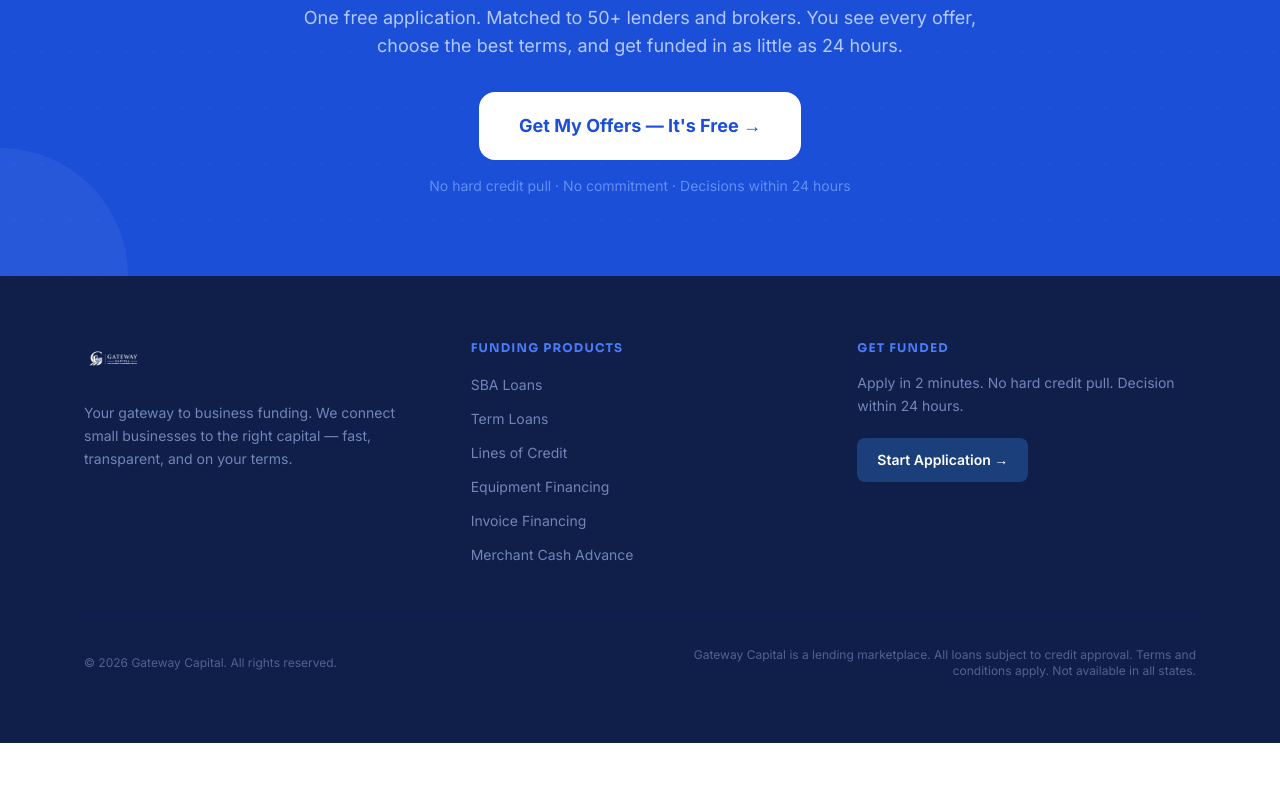
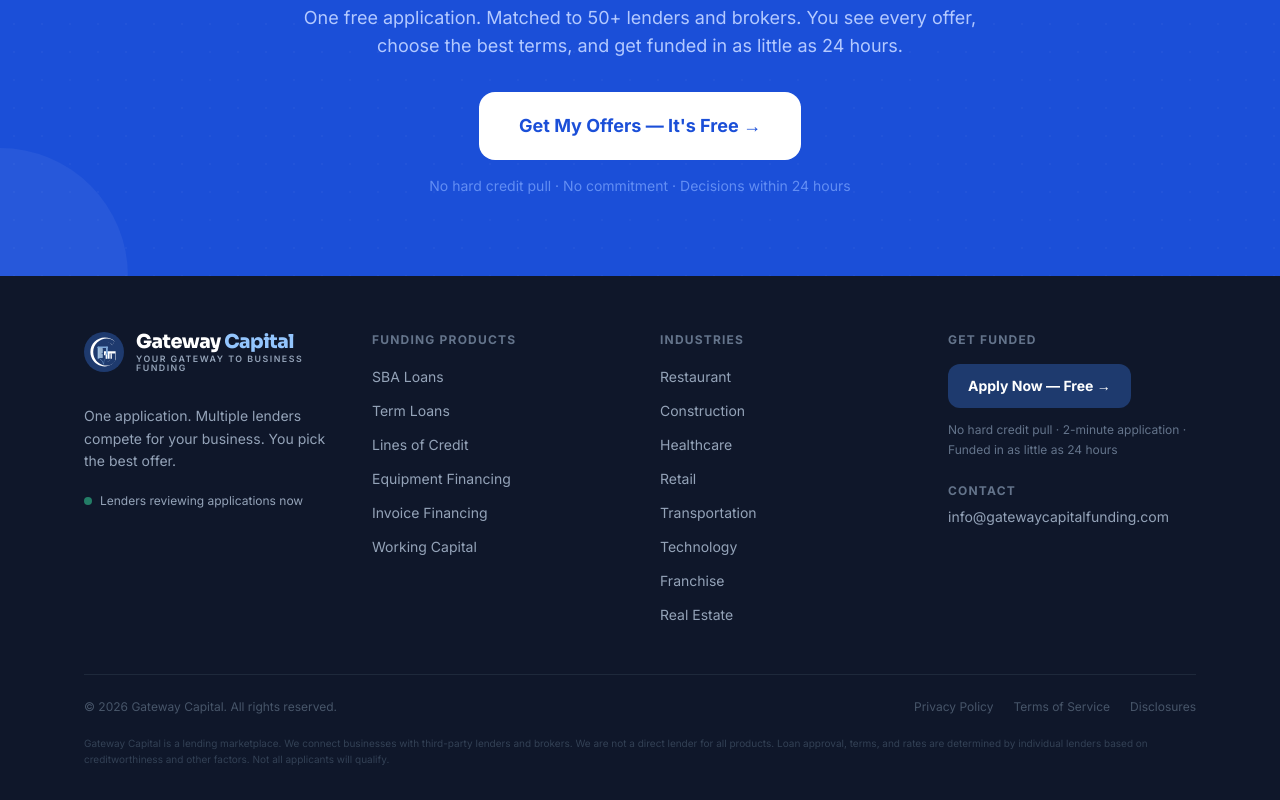
Before and after one commit to bigthinkcapital/gatewaycapital-site, a Next.js app: page / in a window 1280 px wide. Shown: the part 5229-6029 px from the top of the page. Before the commit the page ends 5972 px from the top, so only its background shows below. Built offline with nearby package versions, Linux system fonts and the light colour scheme.

Commit message:
feat: Footer uses shared LogoHorizontal dark variant

```diff
--- a/src/components/Footer.tsx
+++ b/src/components/Footer.tsx
@@ -1,63 +1,116 @@
 import Link from 'next/link'
+import { LogoHorizontal } from '@/components/GatewayLogo'
+
+const SERVICES = [
+  { name: 'SBA Loans', slug: 'sba-loans' },
+  { name: 'Term Loans', slug: 'term-loans' },
+  { name: 'Lines of Credit', slug: 'lines-of-credit' },
+  { name: 'Equipment Financing', slug: 'equipment-financing' },
+  { name: 'Invoice Financing', slug: 'invoice-financing' },
+  { name: 'Working Capital', slug: 'working-capital' },
+]
+
+const INDUSTRIES = [
+  { name: 'Restaurant', slug: 'restaurant' },
+  { name: 'Construction', slug: 'construction' },
+  { name: 'Healthcare', slug: 'healthcare' },
+  { name: 'Retail', slug: 'retail' },
+  { name: 'Transportation', slug: 'transportation' },
+  { name: 'Technology', slug: 'technology' },
+  { name: 'Franchise', slug: 'franchise' },
+  { name: 'Real Estate', slug: 'real-estate' },
+]
 
 export default function Footer() {
   return (
-    <footer className="bg-blue-950 text-white">
-      <div className="max-w-6xl mx-auto px-5 py-16">
-        <div className="grid grid-cols-1 md:grid-cols-3 gap-12 mb-12">
+    <footer className="bg-slate-900 text-slate-300">
+      <div className="max-w-6xl mx-auto px-5 pt-14 pb-8">
 
-          {/* Brand */}
-          <div>
-            <Link href="/" className="inline-block mb-4">
-              {/* eslint-disable-next-line @next/next/no-img-element */}
-              <img
-                src="/gateway-capital-logo-transparent.png"
-                alt="Gateway Capital"
-                className="h-10 w-auto object-contain brightness-0 invert"
-                style={{ maxWidth: '200px' }}
-              />
+        {/* Top grid */}
+        <div className="grid sm:grid-cols-2 lg:grid-cols-4 gap-10 mb-12">
+
+          {/* Brand column */}
+          <div className="lg:col-span-1">
+            <Link href="/" className="group inline-block mb-4">
+              <LogoHorizontal dark size={40} />
             </Link>
-            <p className="text-sm text-blue-200/60 leading-relaxed max-w-xs">
-              Your gateway to business funding. We connect small businesses to the right capital — fast, transparent, and on your terms.
+            <p className="text-sm text-slate-400 leading-relaxed mt-4">
+              One application. Multiple lenders compete for your business. You pick the best offer.
             </p>
+            <div className="flex items-center gap-2 mt-5">
+              <span className="w-2 h-2 bg-emerald-400 rounded-full animate-pulse" />
+              <span className="text-xs text-slate-400">Lenders reviewing applications now</span>
+            </div>
           </div>
 
-          {/* Products */}
+          {/* Services */}
           <div>
-            <h4 className="text-xs font-bold tracking-widest uppercase text-blue-400 mb-4">Funding Products</h4>
+            <div className="text-xs font-bold uppercase tracking-widest text-slate-500 mb-4">Funding Products</div>
             <ul className="space-y-2.5">
-              {['SBA Loans', 'Term Loans', 'Lines of Credit', 'Equipment Financing', 'Invoice Financing', 'Merchant Cash Advance'].map(p => (
-                <li key={p}>
-                  <Link href="/apply" className="text-sm text-blue-200/60 hover:text-white transition-colors">{p}</Link>
+              {SERVICES.map(s => (
+                <li key={s.slug}>
+                  <Link href={`/services/${s.slug}`} className="text-sm text-slate-400 hover:text-white transition-colors">
+                    {s.name}
+                  </Link>
                 </li>
               ))}
             </ul>
           </div>
 
-          {/* CTA */}
+          {/* Industries */}
           <div>
-            <h4 className="text-xs font-bold tracking-widest uppercase text-blue-400 mb-4">Get Funded</h4>
-            <p className="text-sm text-blue-200/60 mb-5 leading-relaxed">
-              Apply in 2 minutes. No hard credit pull. Decision within 24 hours.
-            </p>
+            <div className="text-xs font-bold uppercase tracking-widest text-slate-500 mb-4">Industries</div>
+            <ul className="space-y-2.5">
+              {INDUSTRIES.map(i => (
+                <li key={i.slug}>
+                  <Link href={`/industries/${i.slug}`} className="text-sm text-slate-400 hover:text-white transition-colors">
+                    {i.name}
+                  </Link>
+                </li>
+              ))}
+            </ul>
+          </div>
+
+          {/* CTA / contact */}
+          <div>
+            <div className="text-xs font-bold uppercase tracking-widest text-slate-500 mb-4">Get Funded</div>
             <Link
               href="/apply"
-              className="inline-flex items-center gap-2 text-white text-sm font-semibold px-5 py-3 rounded-lg transition-all hover:shadow-lg"
-              style={{ background: '#1B3F7A' }}
+              className="inline-flex items-center gap-2 text-white font-bold text-sm px-5 py-3 rounded-xl transition-all hover:opacity-90"
+              style={{ backgroundColor: '#1e3a6e' }}
             >
-              Start Application →
+              Apply Now — Free →
             </Link>
+            <p className="text-xs text-slate-500 mt-3 leading-relaxed">
+              No hard credit pull · 2-minute application · Funded in as little as 24 hours
+            </p>
+            <div className="mt-6 space-y-2">
+              <div className="text-xs font-bold uppercase tracking-widest text-slate-500">Contact</div>
+              <a href="mailto:info@gatewaycapitalfunding.com" className="text-sm text-slate-400 hover:text-white transition-colors block">
+                info@gatewaycapitalfunding.com
+              </a>
+            </div>
           </div>
         </div>
 
-        <div className="border-t border-blue-900 pt-8 flex flex-col md:flex-row items-center justify-between gap-4">
-          <p className="text-xs text-blue-200/40">
+        {/* Divider */}
+        <div className="border-t border-slate-800 pt-6 flex flex-col sm:flex-row items-center justify-between gap-4">
+          <p className="text-xs text-slate-600">
             © {new Date().getFullYear()} Gateway Capital. All rights reserved.
           </p>
-          <p className="text-xs text-blue-200/40 text-center md:text-right max-w-lg">
-            Gateway Capital is a lending marketplace. All loans subject to credit approval. Terms and conditions apply. Not available in all states.
-          </p>
+          <div className="flex items-center gap-5">
+            {['Privacy Policy', 'Terms of Service', 'Disclosures'].map(item => (
+              <Link key={item} href="#" className="text-xs text-slate-600 hover:text-slate-400 transition-colors">
+                {item}
+              </Link>
+            ))}
+          </div>
         </div>
+
+        {/* Disclaimer */}
+        <p className="text-[10px] text-slate-700 leading-relaxed mt-5">
+          Gateway Capital is a lending marketplace. We connect businesses with third-party lenders and brokers. We are not a direct lender for all products. Loan approval, terms, and rates are determined by individual lenders based on creditworthiness and other factors. Not all applicants will qualify.
+        </p>
       </div>
     </footer>
   )
```
